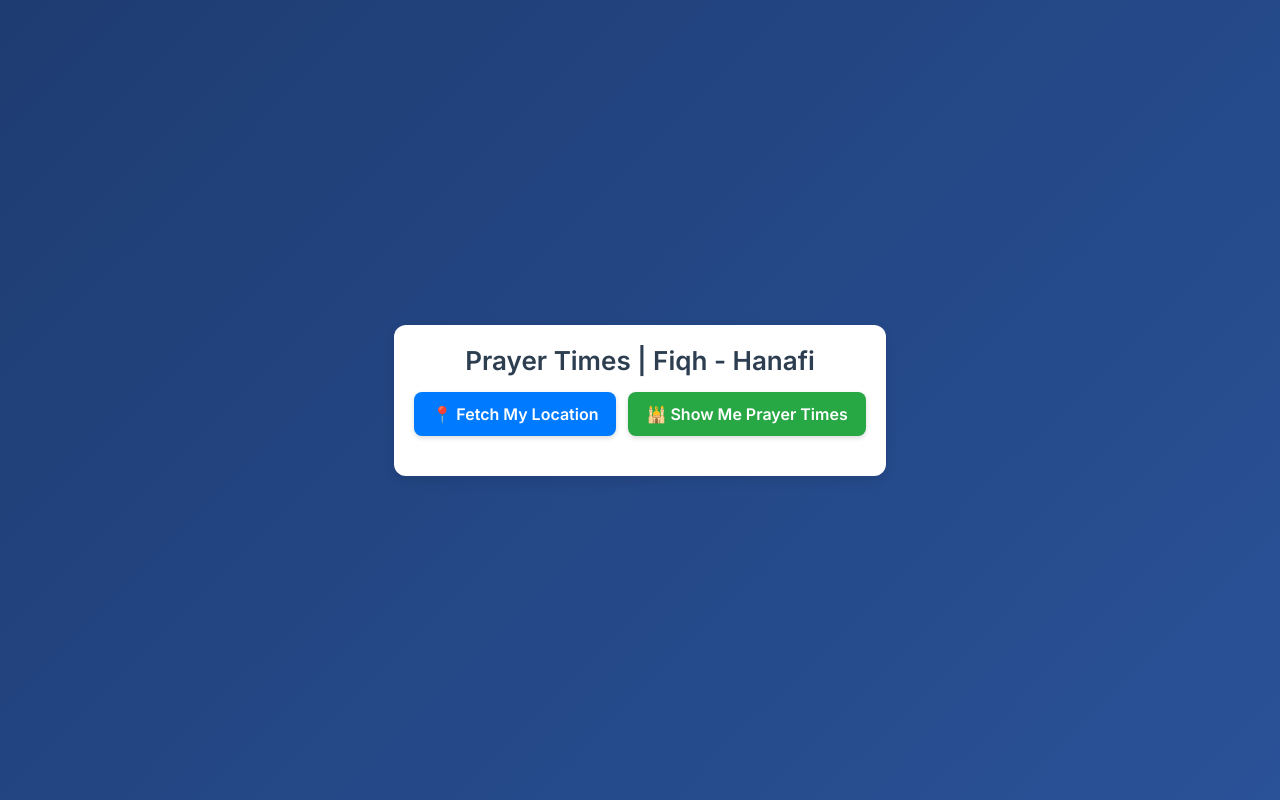
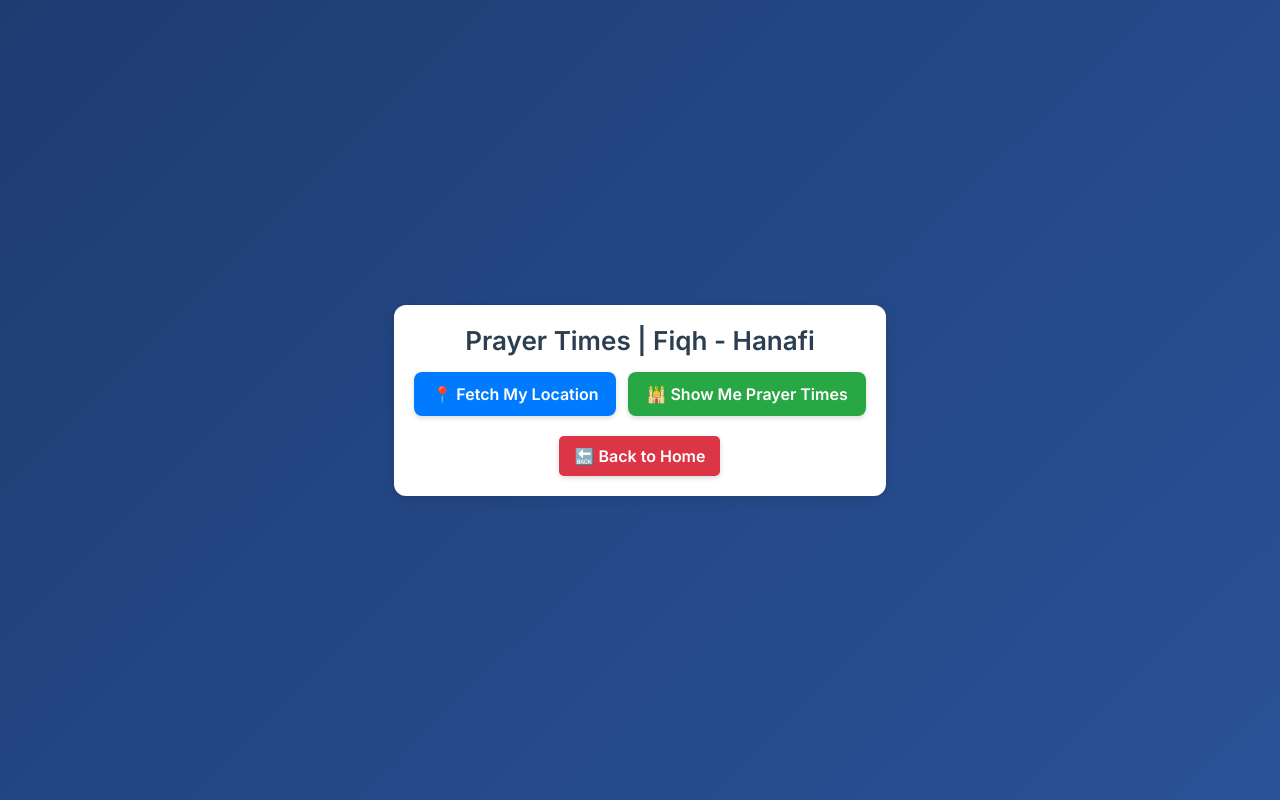
Before and after one commit to aamir-naved/goals-frontend, a React (Vite) app: page /prayer-times in a window 1280 px wide. Built offline with nearby package versions, Linux system fonts and the light colour scheme.

Commit message:
back home

```diff
--- a/src/routes/PrayerTimes.css
+++ b/src/routes/PrayerTimes.css
@@ -100,3 +100,23 @@ h2 {
     color: #1b5e20;
     /* Softer green */
 }
+
+.back-home {
+    margin-top: 20px;
+    text-align: center;
+}
+
+.back-button {
+    background-color: #dc3545;
+    color: white;
+    padding: 10px 15px;
+    border: none;
+    border-radius: 5px;
+    cursor: pointer;
+    font-size: 16px;
+    transition: background 0.3s ease;
+}
+
+.back-button:hover {
+    background-color: #b02a37;
+}
--- a/src/routes/PrayerTimes.jsx
+++ b/src/routes/PrayerTimes.jsx
@@ -1,4 +1,5 @@
 import { useState } from "react";
+import { useNavigate } from "react-router-dom";
 import "./PrayerTimes.css";
 
 function PrayerTimes() {
@@ -6,6 +7,7 @@ function PrayerTimes() {
     const [prayerTimes, setPrayerTimes] = useState({});
     const [latitude, setLatitude] = useState(null);
     const [longitude, setLongitude] = useState(null);
+    const navigate = useNavigate();
 
     const getLocation = () => {
         if (navigator.geolocation) {
@@ -68,6 +70,13 @@ function PrayerTimes() {
                     ))}
                 </div>
             )}
+
+            {/* Back to Home Button */}
+            <div className="back-home">
+                <button className="button back-button" onClick={() => navigate("/")}>
+                    🔙 Back to Home
+                </button>
+            </div>
         </div>
     );
 }
```
